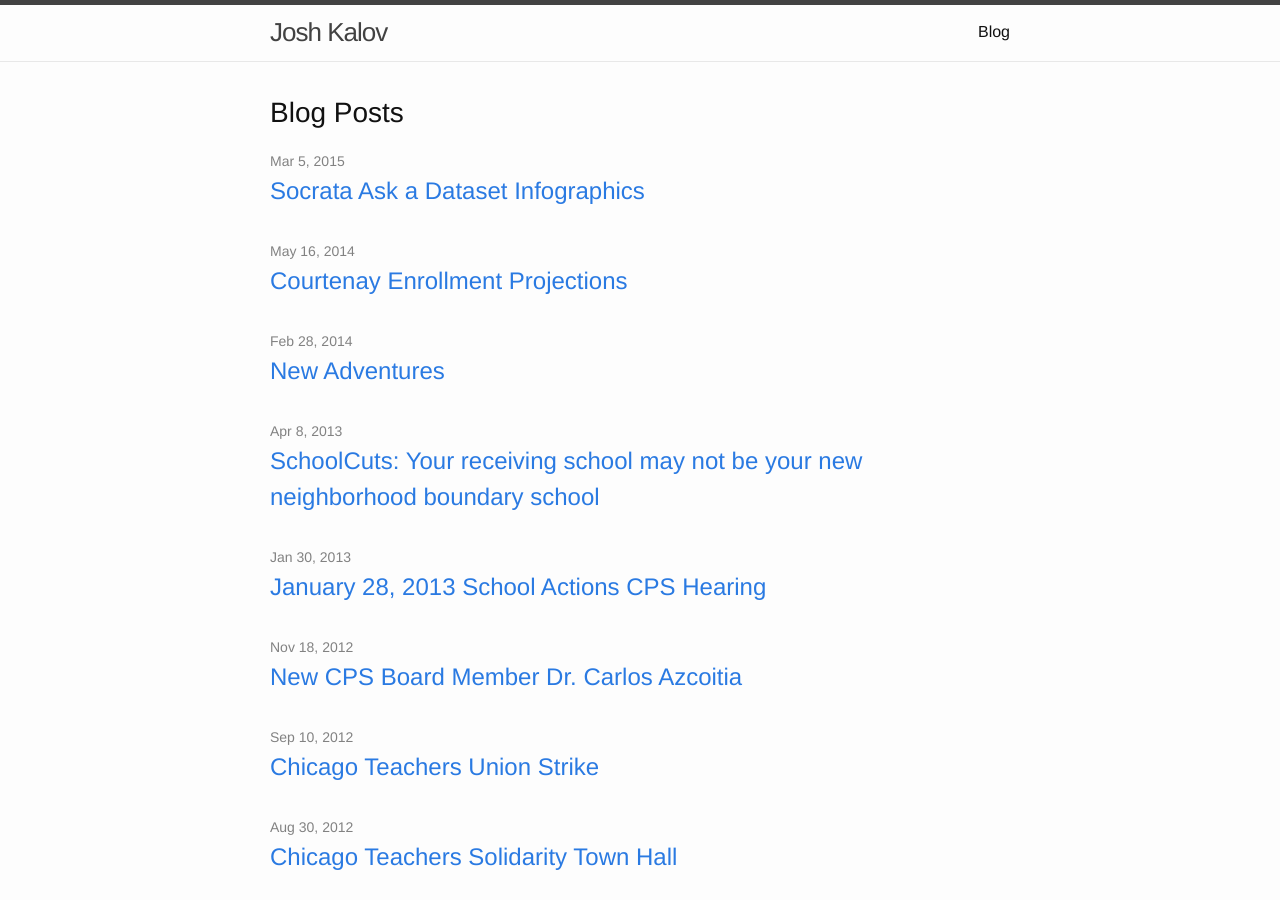
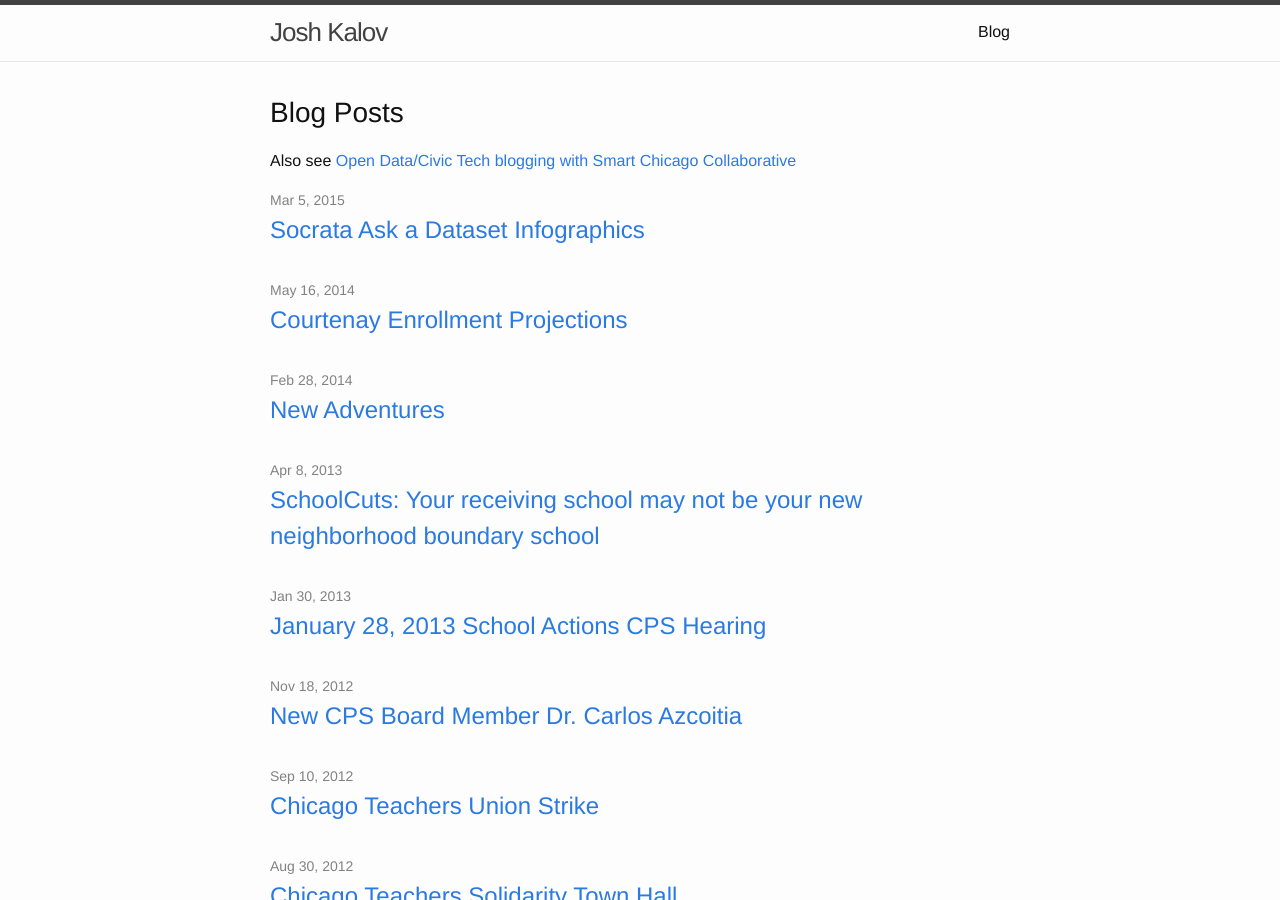
Before and after one commit to shua123/kalov.net, a Jekyll site: the page built from _pages/blog.md, in a window 1280 px wide and 900 px high. Built offline with Jekyll 4.4.1, drawn with Linux system fonts in a browser that asks for light colours.

Commit message:
add link to Smart Chicago posts

```diff
--- a/_pages/blog.md
+++ b/_pages/blog.md
@@ -8,6 +8,8 @@ list_title: Blog Posts
 <div class="home">
   {% if site.posts.size > 0 %}
     <h2 class="post-list-heading">{{ page.list_title | default: "Posts" }}</h2>
+
+    <p>Also see <a href="http://www.smartchicagocollaborative.org/author/jkalov/">Open Data/Civic Tech blogging with Smart Chicago Collaborative</a></p>
     <ul class="post-list">
       {% for post in site.posts %}
       <li>
```
